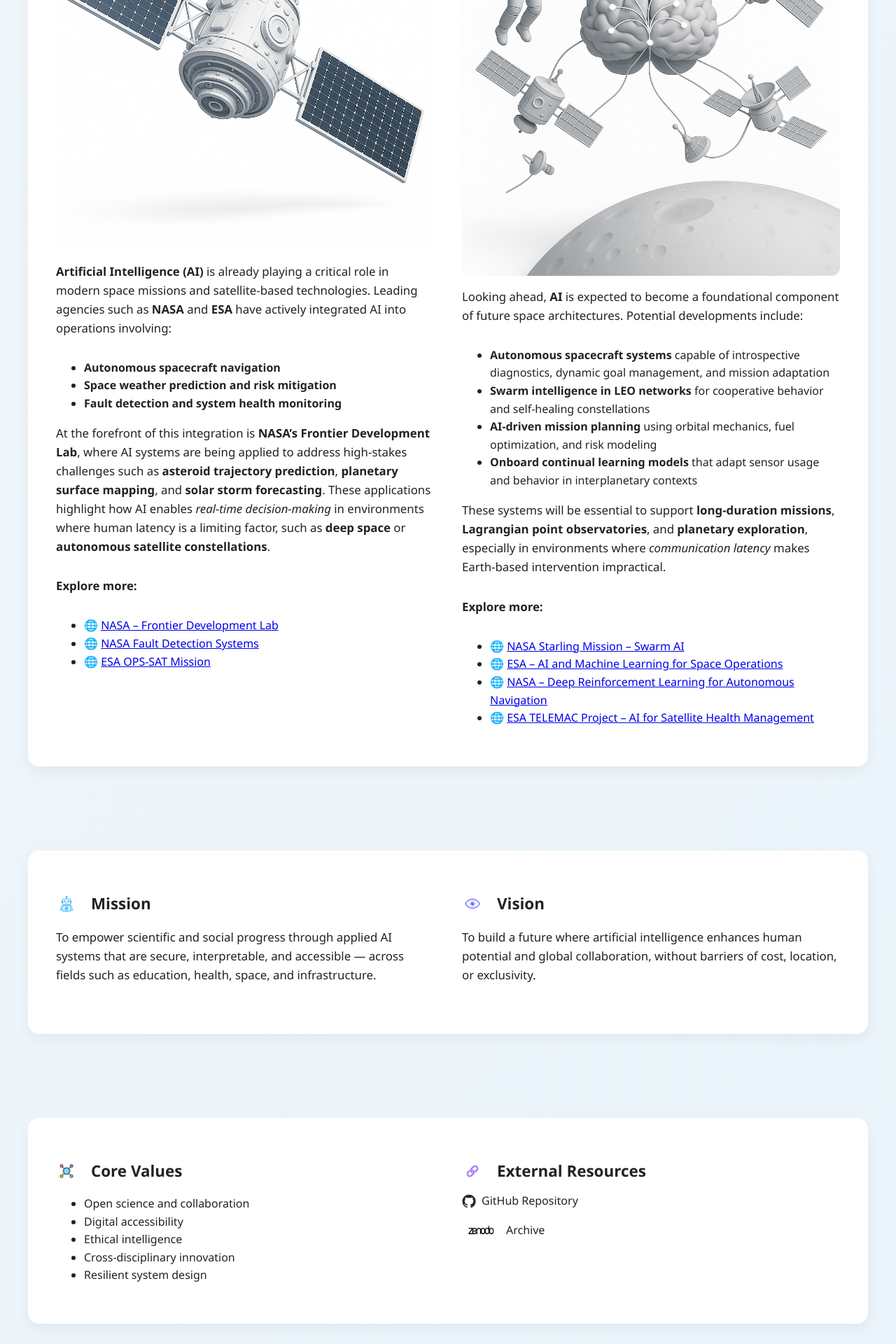
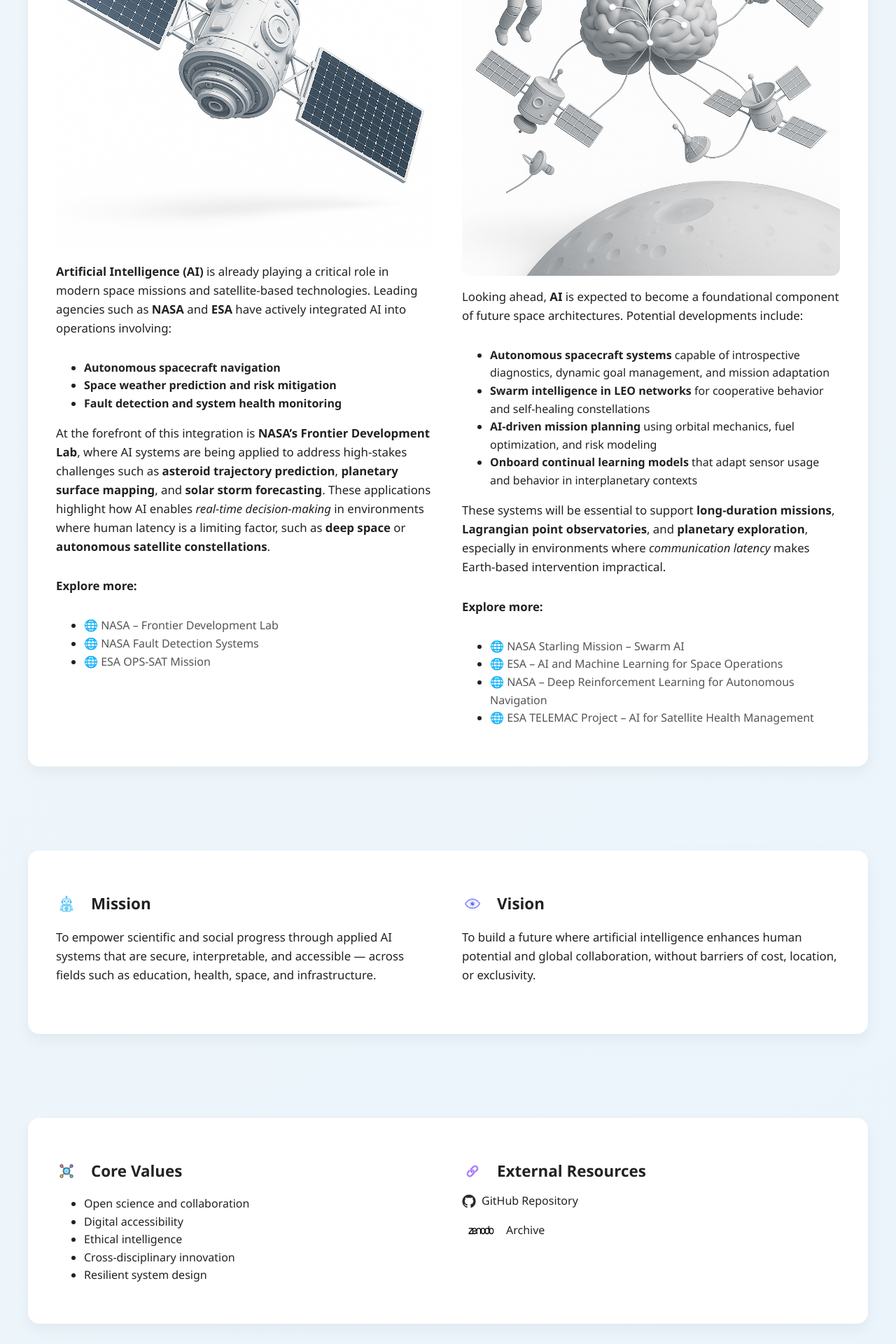
Before and after one commit to HectorMozo3110/test_main, a Jekyll site: the page built from _pages/index.md, in a window 1280 px wide. Shown: the part 1987-3907 px from the top of the page at 70% size. Built offline with Jekyll 4.4.1, drawn with Linux system fonts in a browser that asks for light colours.

```diff
--- a/_pages/index.md
+++ b/_pages/index.md
@@ -66,11 +66,13 @@
           such as <strong>deep space</strong> or <strong>autonomous satellite constellations</strong>.
         </p>
         <p><strong>Explore more:</strong></p>
+         <div class="explore-links">
               <ul>
                 <li>🌐 <a href="https://frontierdevelopmentlab.org/" target="_blank">NASA – Frontier Development Lab</a></li>
                 <li>🌐 <a href="https://www.nasa.gov/centers-and-facilities/goddard/ai-could-speed-fault-diagnosis/" target="_blank">NASA Fault Detection Systems</a></li>
                 <li>🌐 <a href="https://www.esa.int/Enabling_Support/Operations/OPS-SAT" target="_blank">ESA OPS-SAT Mission</a></li>
               </ul>
+              </div>
       </div>
       <!-- Block: Future Space AI Vision -->
       <div class="vision-block">
@@ -94,12 +96,14 @@
           <strong>planetary exploration</strong>, especially in environments where <em>communication latency</em> makes Earth-based intervention impractical.
         </p>
         <p><strong>Explore more:</strong></p>
+        <div class="explore-links">
                   <ul>
                     <li>🌐 <a href="https://www.nasa.gov/mission/starling/" target="_blank">NASA Starling Mission – Swarm AI</a></li>
                     <li>🌐 <a href="https://www.esa.int/Enabling_Support/Preparing_for_the_Future/Discovery_and_Preparation/Artificial_intelligence_in_space" target="_blank">ESA – AI and Machine Learning for Space Operations</a></li>
                     <li>🌐 <a href="https://ntrs.nasa.gov/citations/20250000634" target="_blank">NASA – Deep Reinforcement Learning for Autonomous Navigation</a></li>
                     <li>🌐 <a href="https://connectivity.esa.int/projects/healthai" target="_blank">ESA TELEMAC Project – AI for Satellite Health Management</a></li>
                   </ul>
+                  </div>
       </div>
     </div>
   </div>
--- a/assets/style.css
+++ b/assets/style.css
@@ -454,3 +454,15 @@
     font-size: 0.85rem;
   }
 }
+
+
+
+.explore-links a {
+  color: #555 !important;
+  text-decoration: none;
+}
+
+.explore-links a:hover {
+  color: #000 !important;
+  text-decoration: underline;
+}
```
